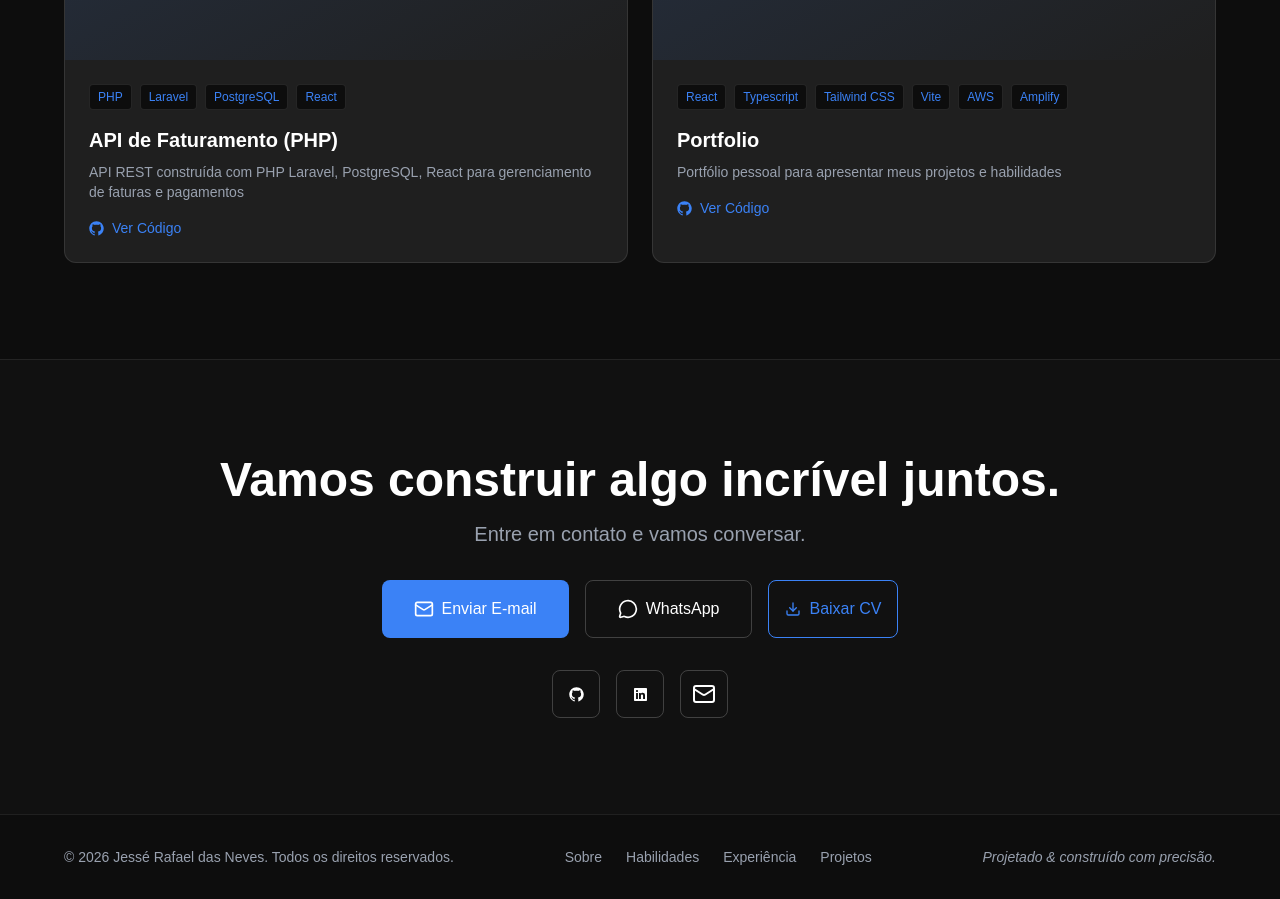
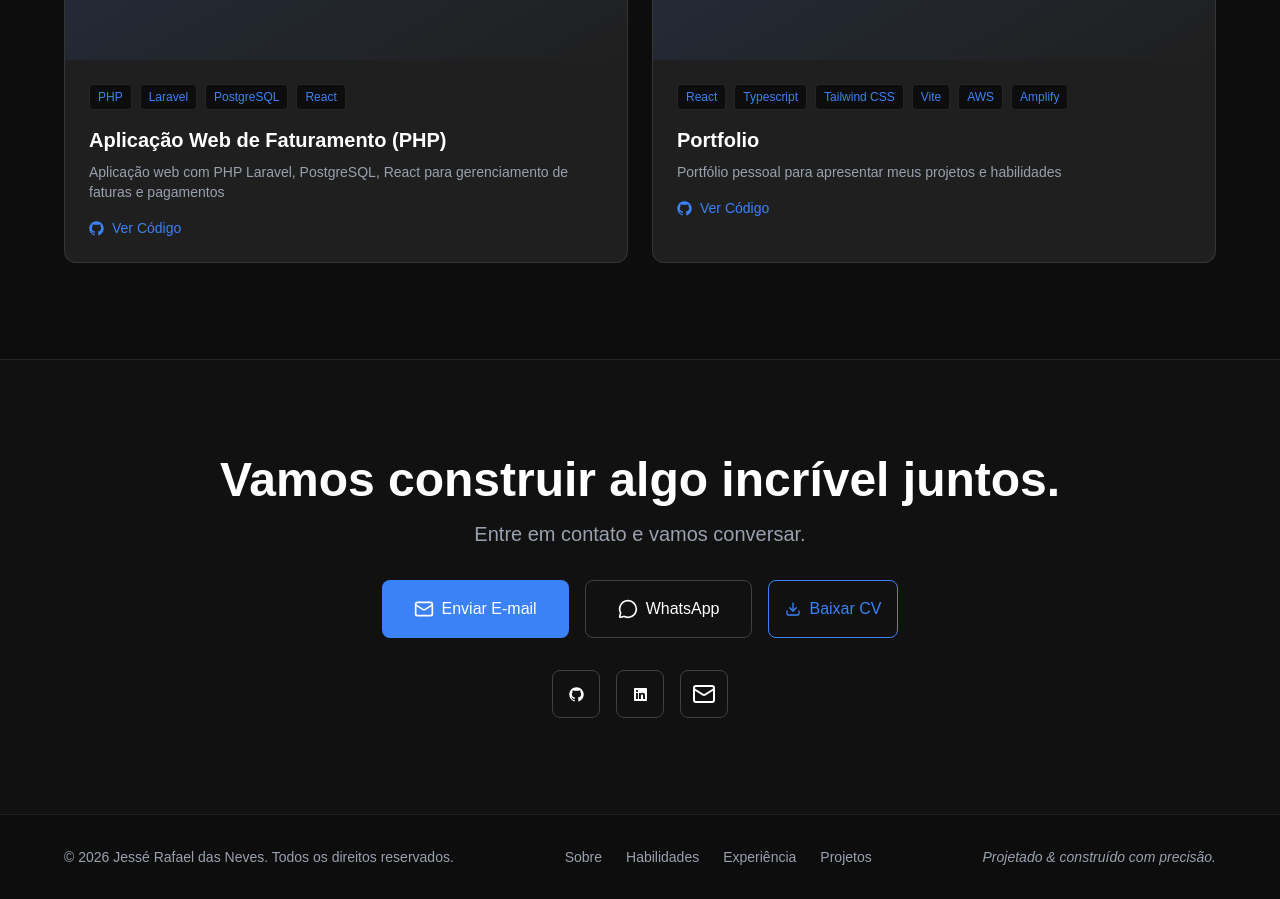
Before and after one commit to JesseRafaelDasNeves/portfolio-frontend, a React (Vite) app: page / in a window 1280 px wide. Shown: the part 4840-5739 px from the top of the page. Built offline with nearby package versions, Linux system fonts and the light colour scheme.

Commit message:
change data CV

```diff
--- a/src/data/cv.ts
+++ b/src/data/cv.ts
@@ -127,9 +127,9 @@ export const CV = {
       isPrivate: false,
     },
     {
-      name: "API de Faturamento (PHP)",
+      name: "Aplicação Web de Faturamento (PHP)",
       description:
-        "API REST construída com PHP Laravel, PostgreSQL, React para gerenciamento de faturas e pagamentos",
+        "Aplicação web com PHP Laravel, PostgreSQL, React para gerenciamento de faturas e pagamentos",
       tech: ["PHP", "Laravel", "PostgreSQL", "React"],
       github: "https://github.com/JesseRafaelDasNeves/jnpay",
       demo: null,
```
